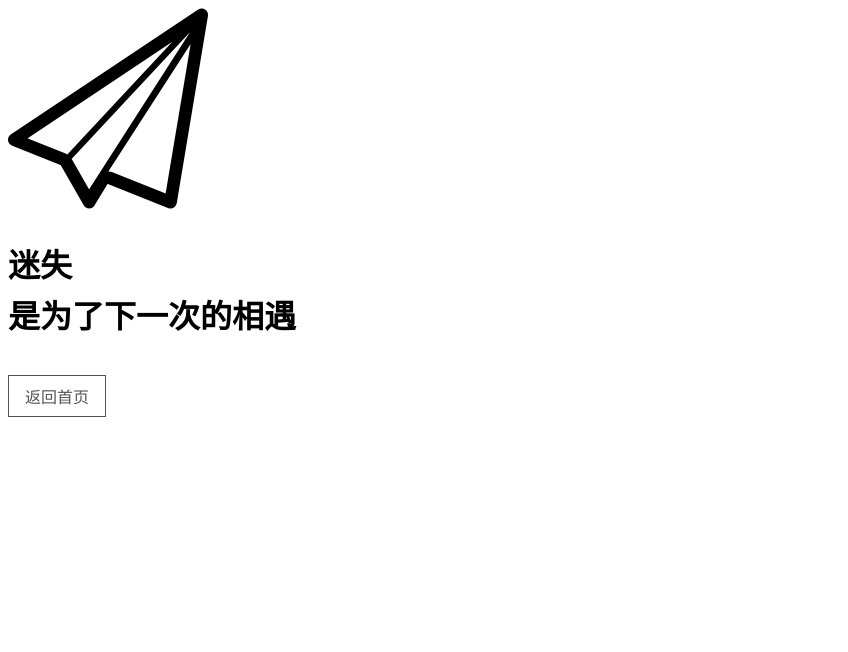
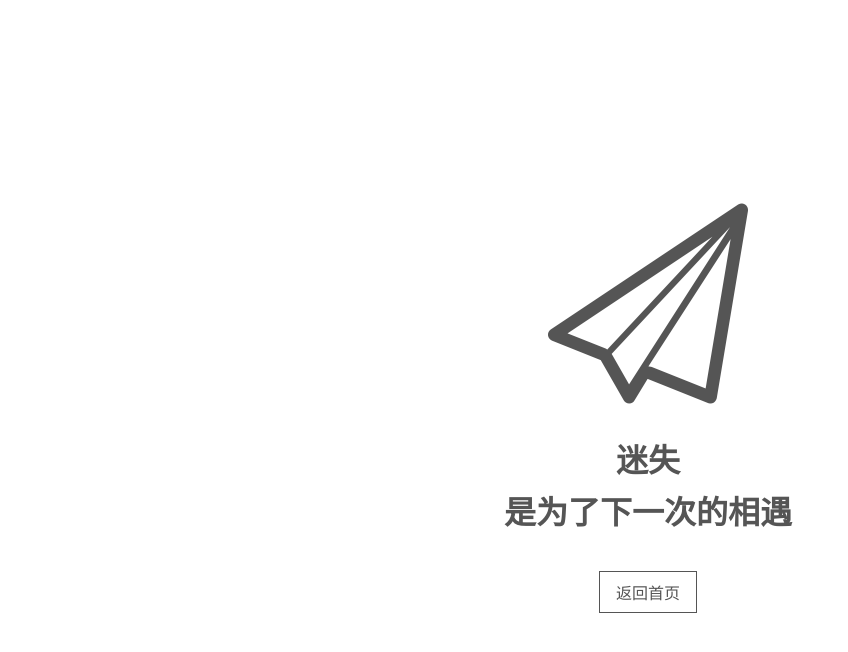
Before and after one commit to laudukang/laudukang.github.io, a plain HTML site: page index.html in a window 1280 px wide. Shown: the whole page, without its empty margins (0-848 px from the left). Drawn offline with Linux system fonts and the light colour scheme.

Commit message:
update index.html,add favicon.ico

```diff
--- a/index.html
+++ b/index.html
@@ -5,7 +5,7 @@
         <meta http-equiv="Content-Type" content="text/html; charset=UTF-8">
         <meta charset="UTF-8">
         <title>
-            Please turn to laudukang.me
+            404 Not Found
         </title>
         <meta name="renderer" content="webkit">
         <meta name="viewport" content="width=device-width, initial-scale=1, minimum-scale=1, maximum-scale=1">
@@ -15,14 +15,17 @@
         <style>
             @font-face{font-family:'error';src:url('./font/404.eot');src:url('./font/404.eot')
             format('embedded-opentype'),url('./font/404.woff') format('woff'),url('./font/404.ttf')
-            format('truetype'),url('./font/404.svg') format('svg')}body{font-family:'Source
-            Sans Pro','Helvetica Neue','Luxi Sans','DejaVu Sans',Tahoma,'Hiragino Sans
-            GB','Microsoft Yahei',sans-serif;overflow:hidden;padding:0;color:#555}div,p,a{margin:0;padding:0}.wrapper{position:absolute;display:table;width:100%;height:100%}.container{display:table-cell;text-align:center;vertical-align:middle}.error-wrap{max-width:750px;margin:0
-            auto}.icon:after{font-family:error;font-size:200px;content:'\e600'}.error{font-size:32px;font-weight:700;line-height:1.6em;margin:1em
-            0}a{font-size:16px;display:inline-block;padding:.5em 1em;text-decoration:none;color:#555;border:1px
-            solid #555}a:hover{color:#fff;background:#555}
-        </style>
-        <style type="text/css">
+            format('truetype'),url('./font/404.svg') format('svg')}
+            body{font-family:'Source Sans Pro','Helvetica Neue','Luxi Sans','DejaVu Sans',Tahoma,'Hiragino Sans GB',
+            'Microsoft Yahei',sans-serif;overflow:hidden;padding:0;color:#555}
+            div,p,a{margin:0;padding:0}
+            .wrapper{position:absolute;display:table;width:100%;height:100%}
+            .container{display:table-cell;text-align:center;vertical-align:middle}
+            .error-wrap{max-width:750px;margin:0 auto}
+            .icon:after{font-family:error;font-size:200px;content:'\e600'}
+            .error{font-size:32px;font-weight:700;line-height:1.6em;margin:1em 0}
+            a{font-size:16px;display:inline-block;padding:.5em 1em;text-decoration:none;color:#555;border:1px solid #555}
+            a:hover{color:#fff;background:#555}
         </style>
     </head>
 
```
Also changed, not shown: favicon.ico (added).
